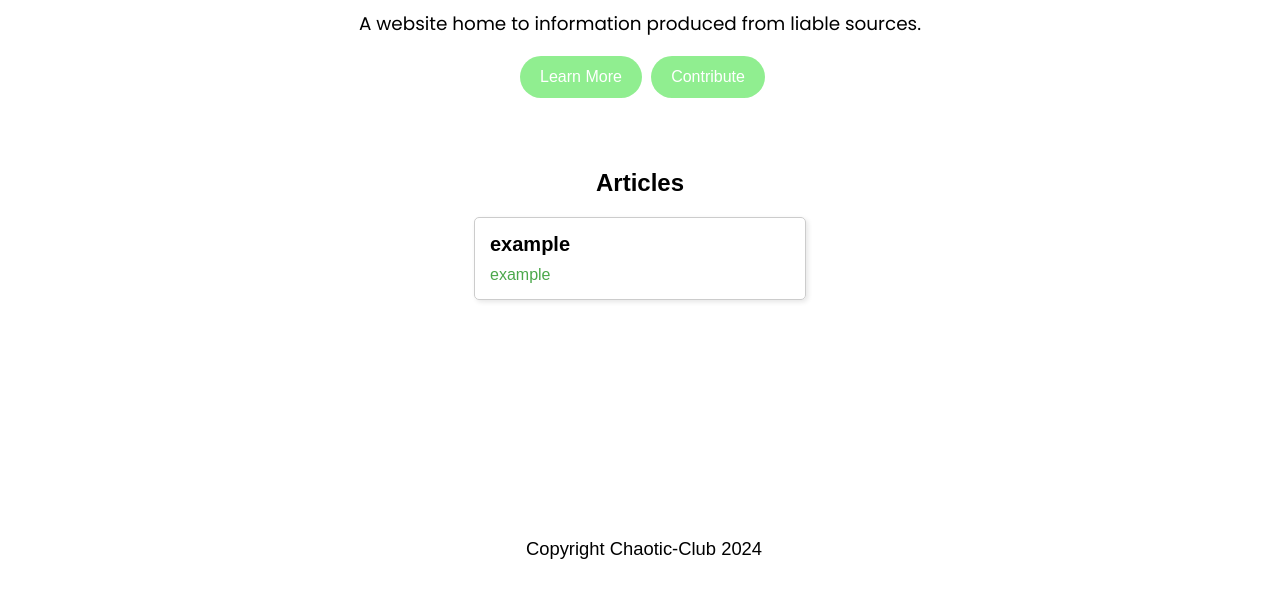
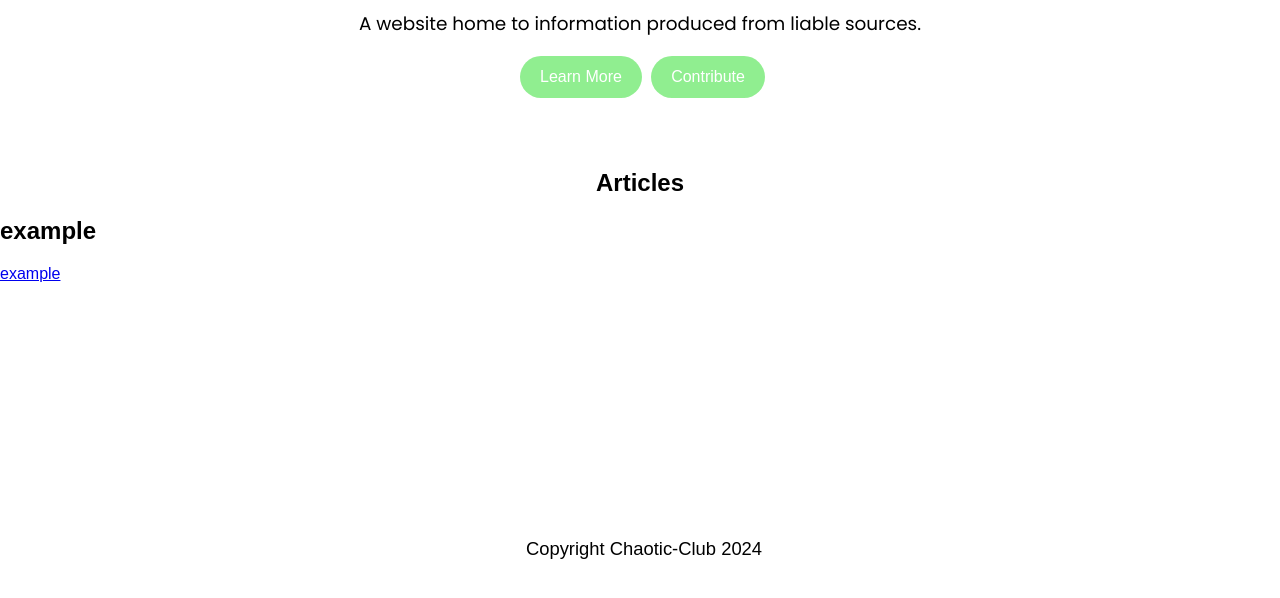
Before and after one commit to mrchaoticx/Chaotic-Club, a website: page index.html in a window 1280 px wide. Shown: the part 218-816 px from the top of the page. Drawn offline with Linux system fonts and the light colour scheme.

Commit message:
Update global.css

```diff
--- a/styles/global.css
+++ b/styles/global.css
@@ -91,34 +91,6 @@ p {
     background-color: #126e2e;
 }
 
-.article-container {
-    display: flex;
-    flex-wrap: wrap;
-    gap: 20px; /* space between articles */
-    justify-content: center; /* centers the articles */
-    margin-left: auto;
-    margin-right: auto;
-}
-
-.article {
-    border: 1px solid #ccc;
-    border-radius: 5px;
-    padding: 15px;
-    width: 30vw; /* ensure this is set consistently */
-    max-width: 300px; /* optional: max width for larger screens */
-    box-shadow: 2px 2px 5px rgba(0, 0, 0, 0.1);
-}
-
-.article h2 {
-    font-size: 20px;
-    margin: 0 0 10px;
-}
-
-.article a {
-    text-decoration: none;
-    color: var(--main-sub2);
-}
-
 .footer {
     padding: 4px;
     text-align: center;
```
